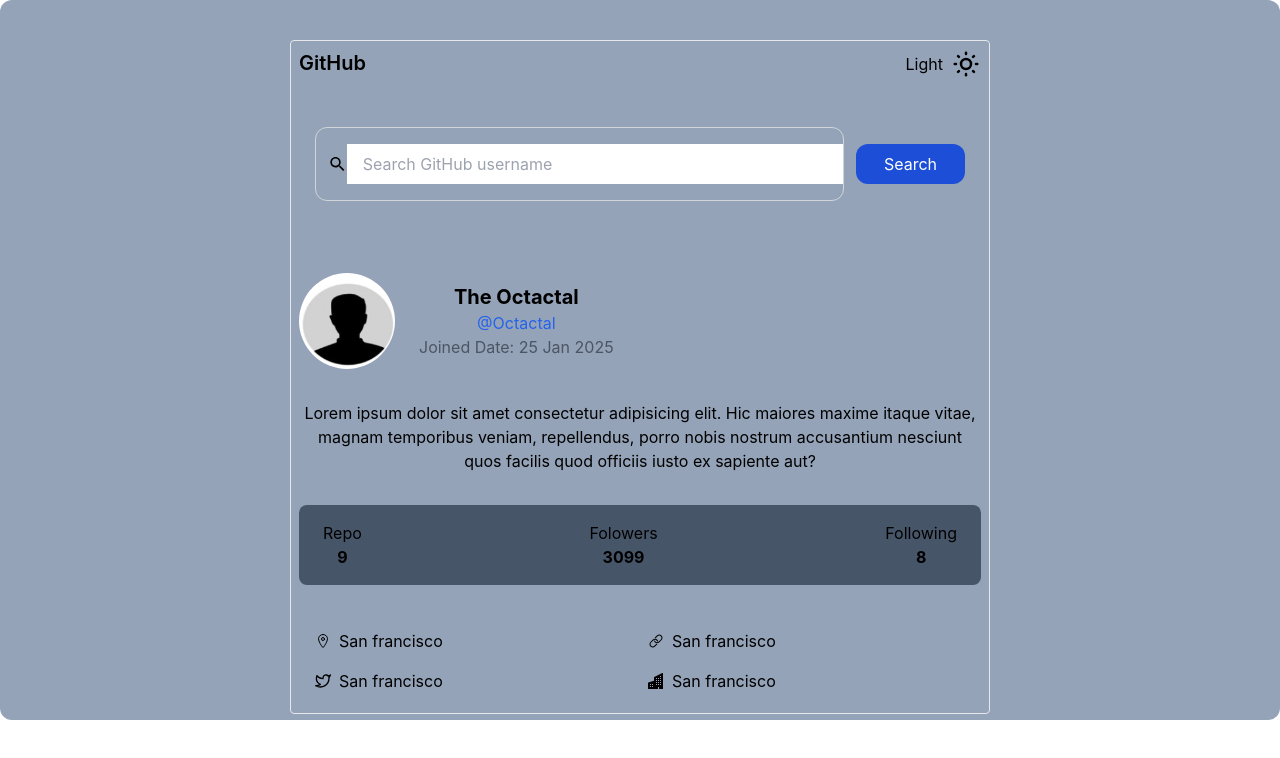
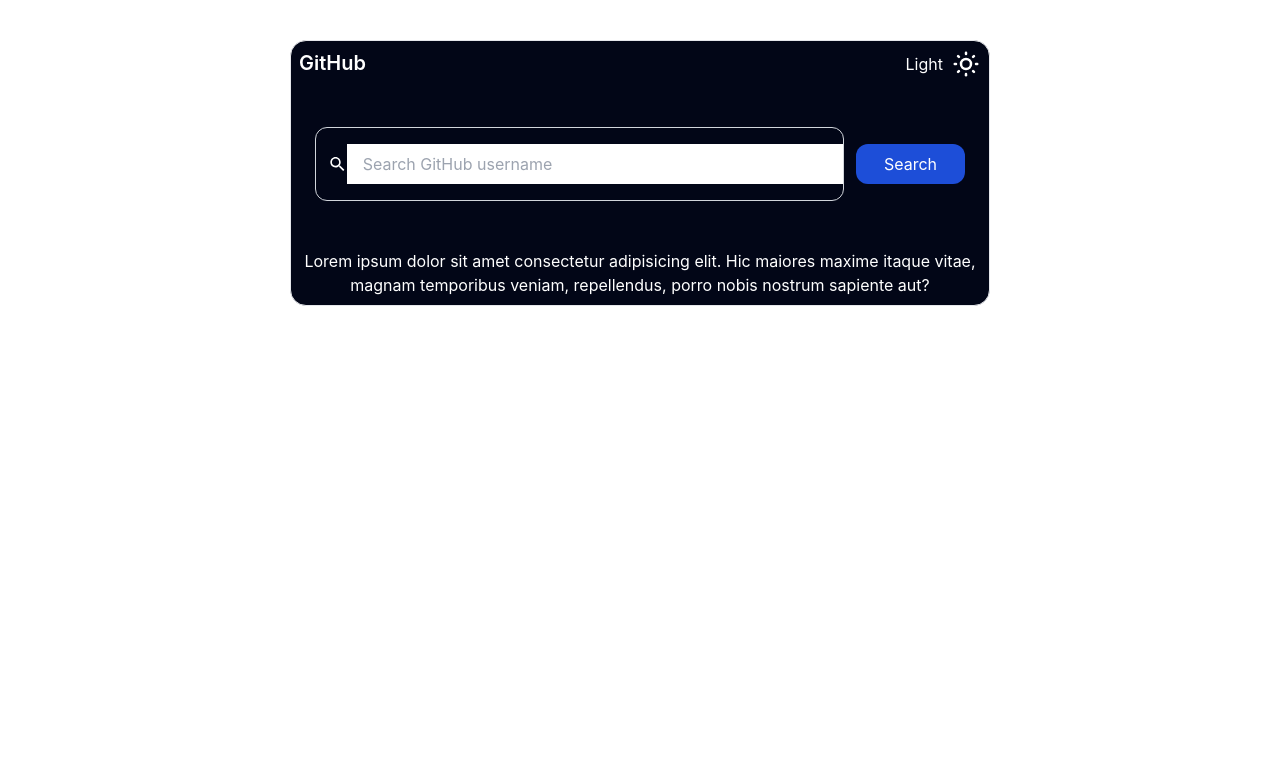
Before and after one commit to Germaine144/github, a React (Create React App) app: page / in a window 1280 px wide. Shown: the top 758 px of the page. Built offline with nearby package versions, Linux system fonts and the light colour scheme.

Commit message:
adding some social media link when someone try to find someone  display easly

```diff
--- a/src/components/ThemeToggle.jsx
+++ b/src/components/ThemeToggle.jsx
@@ -1,4 +1,4 @@
-import React from "react";
+import React, { useState } from "react";
 import DarkAndLight from "./DarkAndLight";
 import { IoMdSearch } from "react-icons/io";
 import myImage from "../asset/avatar.png";
@@ -7,16 +7,55 @@
 import { FiTwitter } from "react-icons/fi";
 import { BsBuildingsFill } from "react-icons/bs";
 function ThemeToggle() {
+  const [userName, SetUserName] =useState(""); //to sote username input
+  const [userData,SetUserData] = useState(null); //to fetch user data
+  const [error, setError] = useState ("");
+
+  // function to handle the github API fetch
+const handleSearch = async (e) =>{
+
+e.preventDefault(); // prevent form form reloading the page
+setError(""); //clear previous error
+SetUserData(null); //clear prvious  user data
+
+
+//fetch data from github API
+  try{
+  const response = await fetch(`https://api.github.com/users/${userName}`);
+
+if(!response.ok){
+  throw new Error ("User not found");
+}
+const data = await response.json();
+SetUserData(data); // fetch data into state
+
+  }
+  catch(err){
+    setError("user not Found") // show error messagage
+  }
+};
+
+React.useEffect(() => {
+  if (userName) {
+    handleSearch(new Event('submit'));
+  }
+
+},
+[userName]);
+
+if (error) {
+  return <p className="text-red-600">{error}</p>;
+}
   return (
-    <div className="bg-slate-400 p-1.5 pt-10 rounded-xl w-full">
-      <div className="border mx-auto flex w-full max-w-[700px] flex-col gap-8 rounded p-2">
+    <div className=" p-1.5 pt-10 rounded-xl w-full">
+      <div className=" bg-slate-950 text-white  border mx-auto flex w-full max-w-[700px] flex-col gap-8 rounded-2xl p-2">
         <section className="flex justify-between gap-4">
           <p className="text-xl font-semibold">GitHub</p>
           <DarkAndLight />
         </section>
 
         {/* Search Form */}
-        <form className="flex items-center gap-3 w-full max-w-[700px] p-4">
+        <form className="flex items-center gap-3 w-full max-w-[700px] p-4" onSubmit={handleSearch}>
           <section className="flex items-center w-full border border-gray-300 rounded-xl py-4">
             {/* Search Icon with spacing */}
             <IoMdSearch className="text-xl ml-3" />
@@ -26,6 +65,8 @@
               className="border-none w-full py-2 pl-4 pr-10 text-gray-700 focus:outline-none"
               type="text"
               placeholder="Search GitHub username"
+              value={userName}
+              onChange={(e) => SetUserName(e.target.value)} // Update username state as you type
             />
           </section>
 
@@ -34,63 +75,83 @@
             Search
           </button>
         </form>
+        {error && <p className="text-red-700">{error}</p>}
 
         {/* Image section */}
+{/* Image section */}
+{userData && (
   <section className="flex items-center mt-6 gap-x-6">
     <div>
       <img
         src={myImage}
-              alt="Description of the image"
+        alt="User profile picture"
         className="w-24 h-24 rounded-full"
       />
     </div>
     <div>
-            <h1 className="text-xl font-bold">The Octactal</h1>
+      <h1 className="text-xl font-bold">{userData.name || "No name"}</h1>
 
-            <a href="#" className="text-blue-600 hover:underline">
-              @Octactal
+      {/* Providing a valid URL for the href */}
+      <a href={userData?.html_url || "#"} className="text-blue-600 hover:underline">
+        @{userData?.login}
       </a>
-            <p className="text-gray-600">Joined Date: 25 Jan 2025</p>
+
+      <p className="text-gray-600">
+        Joined Date: {new Date(userData.created_at).toLocaleDateString()}
+      </p>
     </div>
   </section>
-        <p>
-          Lorem ipsum dolor sit amet consectetur adipisicing elit. Hic maiores
-          maxime itaque vitae, magnam temporibus veniam, repellendus, porro
-          nobis nostrum accusantium nesciunt quos facilis quod officiis iusto ex
-          sapiente aut?
-        </p>
-        <div className="bg-slate-600 rounded-lg flex justify-between px-6 py-4">
+)}
+      <p> {userData ? userData.bio :
+          "Lorem ipsum dolor sit amet consectetur adipisicing elit. Hic maiores maxime itaque vitae, magnam temporibus veniam, repellendus, porro nobis nostrum sapiente aut?"
+      }</p>
+        {userData && ( <div className="bg-slate-600 rounded-lg flex justify-between px-6 py-4">
           <div>
-            <p>Repo</p>
-            <p className="font-bold">9</p>
+            <p>Repos</p>
+            <p className="font-bold">{userData.repos}</p>
           </div>
           <div>
             <p>Folowers</p>
-            <p className="font-bold">3099</p>
+            <p className="font-bold">{userData.followers}</p>
           </div>
           <div>
             <p>Following</p>
-            <p className="font-bold">8</p>
+            <p className="font-bold">{userData.following}</p>
           </div>
         </div>
+      )}
+       {userData && (
         <div className="grid grid-cols-2 gap-4 py-3 px-4">
+          {userData.location && (
              <div className="flex items-center">
              <IoLocationOutline />
                <p className="ml-2">San francisco</p>
              </div>
+          )}
+          {userData.blog &&(
             <div className="flex items-center">
             <IoIosLink />
-            <p className="ml-2">San francisco</p>
+            <a href={userData.blog} className="ml-2 text-blue-600 hover:underline">
+                    {userData.blog}
+                  </a>
             </div>
+          )}
+          {userData.twitter_userName && (
             <div className="flex items-center">
             <FiTwitter />
-            <p className="ml-2">San francisco</p>
+            <a href={`https://twitter.com/${userData.twitter_username}`} className="ml-2 text-blue-600 hover:underline">
+                  @{userData.twitter_username}
+                </a>
             </div>
+          )}
+          {userData.company && (
             <div className="flex items-center">
             <BsBuildingsFill />
-            <p className="ml-2">San francisco</p>
+            <p className="ml-2">{userData.company}</p>
             </div>
+          )}
           </div>
+       )}
       </div>
     </div>
   );
```
Lines whose indentation alone changed are shown as unchanged.
